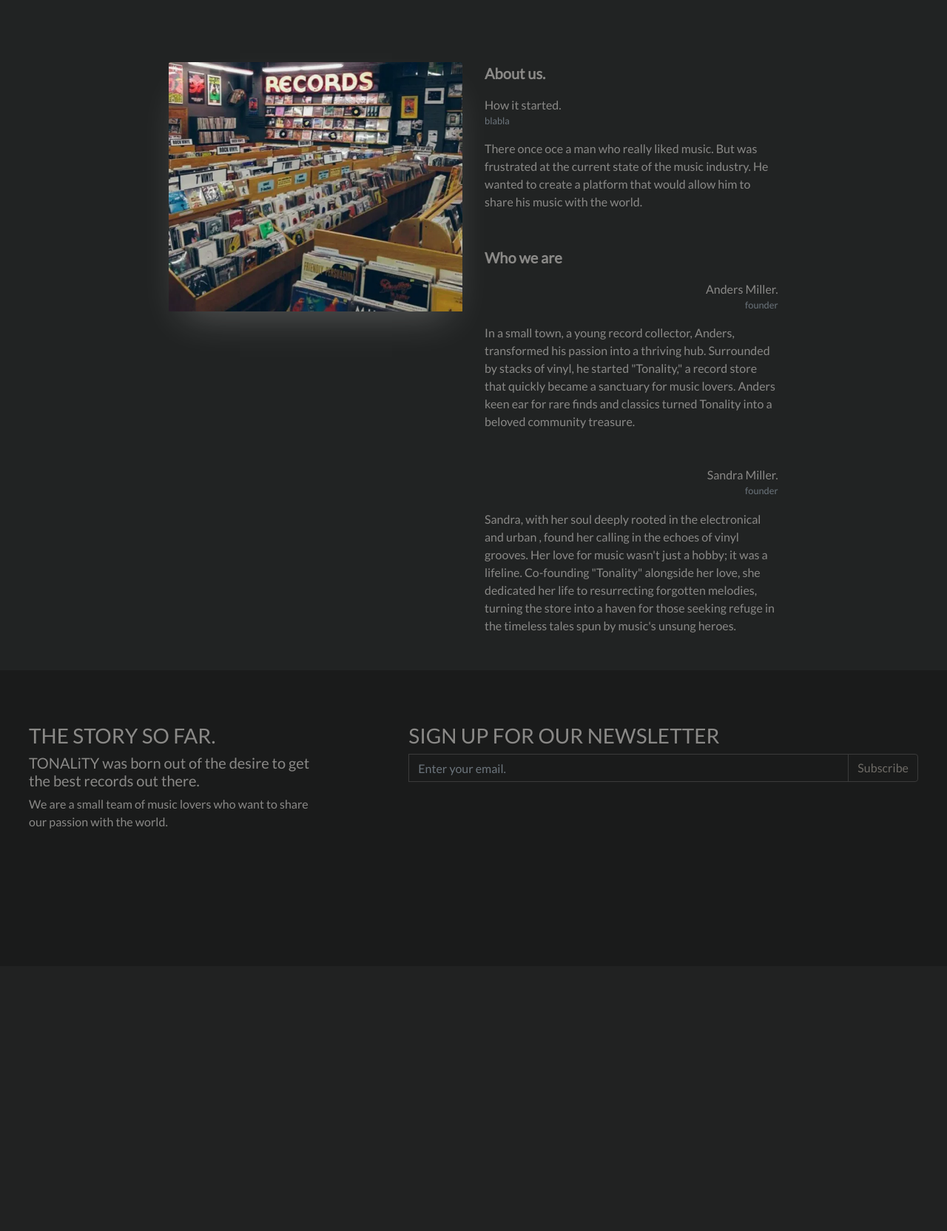
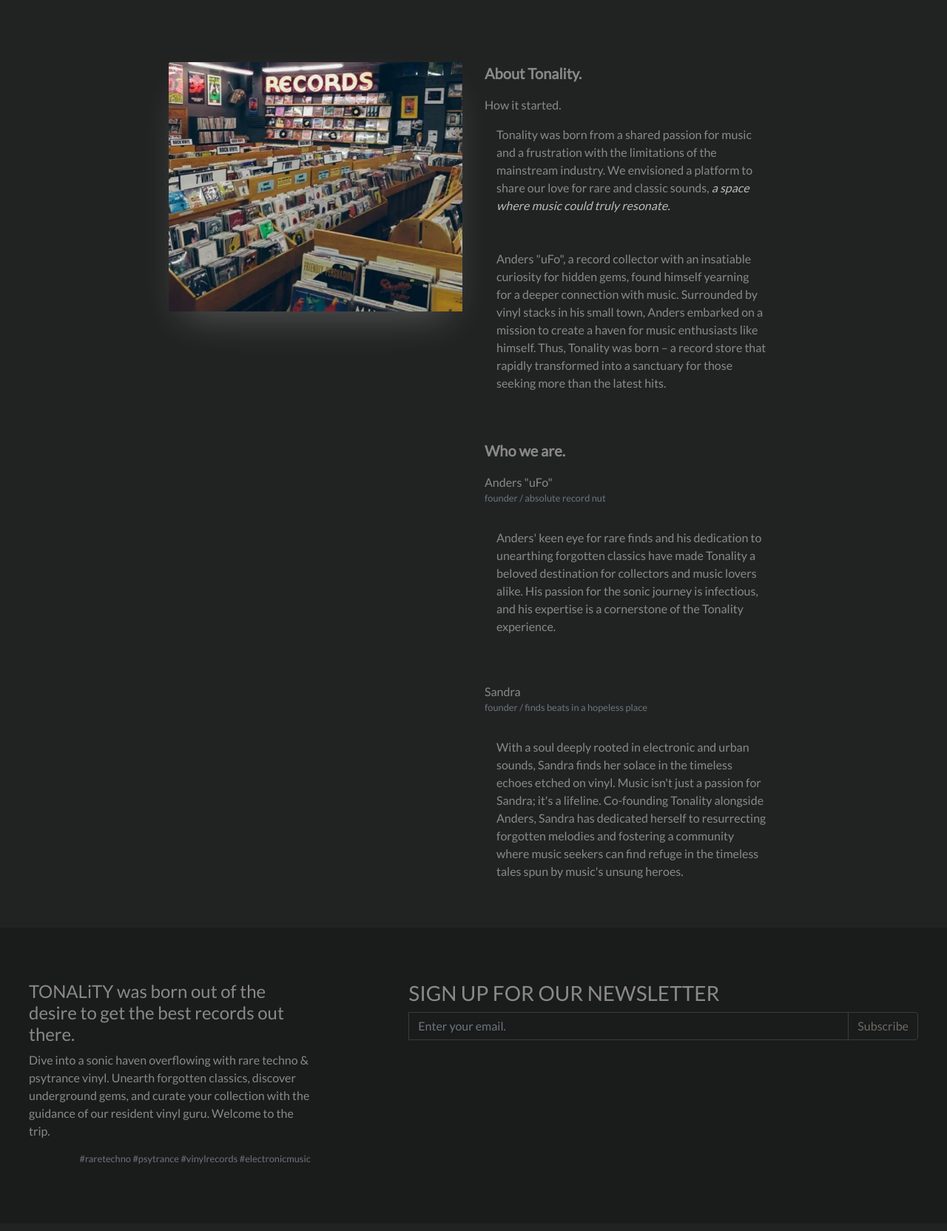
Before and after one commit to zakenaio/pp5-tonality, a Django app: page /about/ in a window 1280 px wide. Shown: the part 128-1792 px from the top of the page at 74% size. Before the commit the page ends 1248 px from the top, so only its background shows below. Run offline with Django 5.2, Linux system fonts and the light colour scheme; some libraries are stand-ins or nearby versions.

Commit message:
removed faulty model for newsletter, add content for about

```diff
--- a/about/templates/about/about.html
+++ b/about/templates/about/about.html
@@ -10,57 +10,53 @@
 {% endblock %}
 
 {% block content %}
-    <div class="container-fluid id="about"">
+<div class="container-fluid id=" about"">
     <div class="row">
         <div class="col-12 col-md-6 col-lg-4 offset-lg-2">
             <div class="image-container my-5">
-                    <img class="card-img-top img-fluid shadow-img" src="https://ecombutik1.s3.amazonaws.com/media/Lot-of-20-Random-Vinyl-Records-Vintage-Collection.webp" alt="Image of a record shop">
+                <img class="card-img-top img-fluid shadow-img"
+                    src="https://ecombutik1.s3.amazonaws.com/media/Lot-of-20-Random-Vinyl-Records-Vintage-Collection.webp"
+                    alt="Image of a record shop">
             </div>
         </div>
         <div class="col-12 col-md-6 col-lg-4">
             <div class="product-details-container mb-5 mt-md-5">
-                    <p class="lead font-weight-bold">About us.</p>
+                <p class="lead font-weight-bold">About Tonality.</p>
                 <p class=" mb-0 text-left">How it started. </p>
 
-                        <p class="text-muted small">blabla</p>
+                <p class="p-3">Tonality was born from a shared passion for music and a frustration with the
+                    limitations of the mainstream industry. We envisioned a platform to share our love for rare and
+                    classic sounds, <em>a space where music could truly resonate.</em></p>
 
-                    <p class="mt-3">There once oce a man who really liked
-                        music. But was frustrated at the current
-                        state of the music industry. He wanted to
-                        create a platform that would allow him to
-                        share his music with the world.
+                <p class="mt-3 p-3">Anders "uFo", a record collector with an insatiable curiosity for hidden gems, found
+                    himself yearning for a deeper connection with music. Surrounded by vinyl stacks in his small town,
+                    Anders embarked on a mission to create a haven for music enthusiasts like himself. Thus, Tonality
+                    was born – a record store that rapidly transformed into a sanctuary for those seeking more than the
+                    latest hits.
                 </p>
             </div>
             <div class="product-details-container mb-5 mt-md-5">
-                    <p class="lead font-weight-bold">Who we are</p>
-                    <p class=" mb-0 text-right">Anders Miller. </p>
+                <p class="lead font-weight-bold">Who we are.</p>
+                <p class=" mb-0">Anders "uFo" </p>
 
-                        <p class="text-muted text-right small">founder</>
+                <p class="text-muted small">founder / absolute record nut</>
 
-                    <p class="mt-3">
-                        In a small town, a young record collector, Anders,
-                        transformed his passion into a thriving hub.
-                        Surrounded by stacks of vinyl, he started "Tonality,"
-                        a record store that quickly became a sanctuary for
-                        music lovers. Anders keen ear for rare finds and
-                        classics turned Tonality into a
-                        beloved community treasure.
+                <p class="mt-3 p-3">
+                    Anders' keen eye for rare finds and his dedication to unearthing forgotten classics have made
+                    Tonality a beloved destination for collectors and music lovers alike. His passion for the sonic
+                    journey is infectious, and his expertise is a cornerstone of the Tonality experience.
                 </p>
             </div>
             <div class="product-details-container mb-5 mt-md-5">
-                    <p class=" mb-0 text-right">Sandra Miller. </p>
+                <p class=" mb-0">Sandra</p>
 
-                        <p class="text-muted text-right small">founder</>
+                <p class="text-muted small">founder / finds beats in a hopeless place</>
 
-                    <p class="mt-3">
-                        Sandra, with her soul deeply rooted in the
-                        electronical and urban , found her calling in the
-                        echoes of vinyl grooves. Her love for music wasn't
-                        just a hobby; it was a lifeline. Co-founding "Tonality"
-                        alongside her love, she dedicated her life to
-                        resurrecting forgotten melodies, turning the store
-                        into a haven for those seeking refuge in the timeless
-                        tales spun by music's unsung heroes.
+                <p class="mt-3 p-3">
+                    With a soul deeply rooted in electronic and urban sounds, Sandra finds her solace in the timeless
+                    echoes etched on vinyl. Music isn't just a passion for Sandra; it's a lifeline. Co-founding Tonality
+                    alongside Anders, Sandra has dedicated herself to resurrecting forgotten melodies and fostering a
+                    community where music seekers can find refuge in the timeless tales spun by music's unsung heroes.
                 </p>
             </div>
         </div>
--- a/faq/urls.py
+++ b/faq/urls.py
@@ -1,5 +1,6 @@
 from django.urls import path
 from .views import faq_view
+from . import views
 
 urlpatterns = [
     path('', faq_view, name='faq'),
--- a/records/templates/records/records.html
+++ b/records/templates/records/records.html
@@ -88,6 +88,7 @@
                                 <input type="submit" class="btn btn-outline-grey btn-outline-primary rounded-2 text-uppercase" value="Add to Bag">
                             </form>
 
+                            <!-- New release and Deal labels, triggered by button i admin -->
                             {% if record.is_new_release %}
                             <div class="top-new p-2"><strong>NEW</strong> <i class="fa-solid fa-fire"></i></div>
                             {% endif %}
@@ -100,7 +101,7 @@
 
                         <div class="row pt-4 pb-0">
                             <div class="col-6">
-                                <!-- CRUD FOR SU -->
+                                <!-- crud for su -->
                                 {% if request.user.is_superuser %}
                                 <small class="pl-3">
                                     <a href="{% url 'edit_record' record.id %}">Edit</a> |
@@ -133,12 +134,10 @@
                                         <a class="nav-color" href="{% url 'records' %}?category={{ category.name }}">{{ category.get_friendly_name }}</a>{% if not forloop.last %}, {% endif %}
                                         {% endfor %}
                                     </small>
-
                                 </div>
                             </div>
                         </div>
                     </div>
-
                 </div>
                 {% endfor %}
             </div>
--- a/static/css/base.css
+++ b/static/css/base.css
@@ -43,6 +43,10 @@ body > footer {
 }
 
 .nav-color:hover {
+    color: #bbbbbb;
+}
+
+em {
     color: #bbbbbb;
 }
 
@@ -252,15 +256,15 @@ a.category-badge > span.badge:hover {
 
 .image-overlay-container:not(:hover) .overlay-buy-now-form {
     display: block;
-    animation: fadeOut 0.5s ease-in-out forwards;
-    -webkit-animation: fadeOut 0.5s ease-in-out forwards;
+    animation: fadeOut 0.s3 ease-in-out forwards;
+    -webkit-animation: fadeOut 0.s3 ease-in-out forwards;
 }
 
 .image-overlay-container:hover .overlay-buy-now-form {
     opacity: 0;
     display: block;
-    animation: fadeIn 0.5s ease-in-out forwards;
-    -webkit-animation: fadeIn 0.5s ease-in-out forwards;
+    animation: fadeIn 0.2s ease-in-out forwards;
+    -webkit-animation: fadeIn 0.2s ease-in-out forwards;
 }
 
 @keyframes fadeIn {
--- a/templates/base.html
+++ b/templates/base.html
@@ -9,8 +9,10 @@
     <meta http-equiv="X-UA-Compatible" content="ie=edge">
     <meta charset="utf-8">
     <meta name="viewport" content="width=device-width, initial-scale=1, shrink-to-fit=no">
-    <meta name="description" content="Explore our well picked collection of Techno and Psytrance vinyl records. From classic hits to the latest releases, find your perfect beat with us.">
-    <meta name="keywords" content="Techno Vinyl, Psytrance Vinyl, Classic Vinyl Records, Vinyl Store, Techno Music, Psytrance Music">
+    <meta name="description"
+        content="Explore our well picked collection of Techno and Psytrance vinyl records. From classic hits to the latest releases, find your perfect beat with us.">
+    <meta name="keywords"
+        content="Techno Vinyl, Psytrance Vinyl, Classic Vinyl Records, Vinyl Store, Techno Music, Psytrance Music">
     <meta name="robots" content="index, follow">
     <meta name="author" content="TONALITY">
     {% endblock %}
@@ -153,17 +155,21 @@
         <div class="container-fluid pt-5">
             <div class="row p-4">
                 <div class="col-10 col-md-4 mb-5">
-                    <h3 class="logo-font">The story so far.</h3>
-                    <h5> TONALiTY was born out of the desire to get the best records out there.</h5>
-                    <p> We are a small team of music lovers who want to share our passion with the world.</p>
+                    <h4> TONALiTY was born out of the desire to get the best records out there.</h4>
+                    <p>Dive into a sonic haven overflowing with rare techno & psytrance vinyl. Unearth forgotten
+                        classics, discover underground gems, and curate your collection with the guidance of our
+                        resident vinyl guru. Welcome to the trip.
+                    </p>
+                    <p class="small text-muted text-right">#raretechno #psytrance #vinylrecords #electronicmusic</p>
                 </div>
                 <div class="col-1"></div>
                 <div class="col-md-7 col-12 mb-5">
                     <h3 class="logo-font">Sign up for our newsletter</h3>
                     <div class="input-group w-80">
-                        <form class="input-group " method="POST" action="">
+
+                        <form class="input-group" method="POST" action="">
                             {% csrf_token %}
-                            <input class="form-control border border-q rounded-2" type="text" name="q"
+                            <input class="form-control border border-q rounded-2" type="email" name="email"
                                 placeholder="Enter your email.">
                             <div class="input-group-append">
                                 <button class="form-control btn nav-color border border-q rounded-2" type="submit">
@@ -171,6 +177,7 @@
                                 </button>
                             </div>
                         </form>
+
                     </div>
                 </div>
             </div>
```
Also changed, not shown: contact/templates/contact/contact.html (+16 -8 lines). Lines whose indentation alone changed are shown as unchanged.
